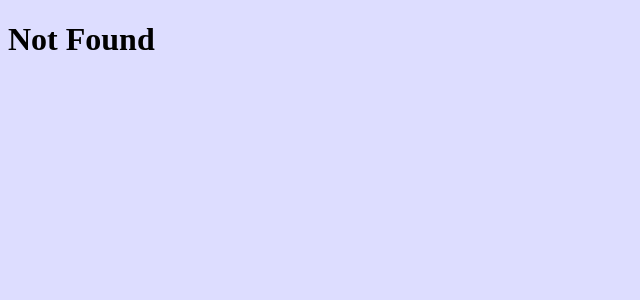
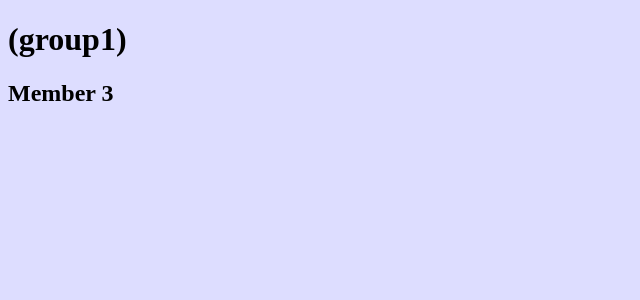
Before and after one commit to nobiki/nextjs-test, a Next.js app in the folder tohoho/: page /member3 in a window 1280 px wide. Before the commit this address had no page. Shown: the top 300 px of the page, without its empty margins (0-640 px from the left). Built offline with nearby package versions, Linux system fonts and the light colour scheme.

Commit message:
root group

```diff
--- /dev/null
+++ b/tohoho/app/(group1)/layout.tsx
@@ -0,0 +1,12 @@
+export default function Layout({
+  children,
+}: {
+  children: React.ReactNode
+}) {
+  return (
+    <>
+      <h1>(group1)</h1>
+      <div>{children}</div>
+    </>
+  )
+}
--- /dev/null
+++ b/tohoho/app/(group1)/member1/page.tsx
@@ -0,0 +1,3 @@
+export default function Page() {
+  return <h2>Member 1</h2>
+}
--- /dev/null
+++ b/tohoho/app/(group1)/member2/page.tsx
@@ -0,0 +1,3 @@
+export default function Page() {
+  return <h2>Member 2</h2>
+}
--- /dev/null
+++ b/tohoho/app/(group1)/member3/page.tsx
@@ -0,0 +1,3 @@
+export default function Page() {
+  return <h2>Member 3</h2>
+}
```
